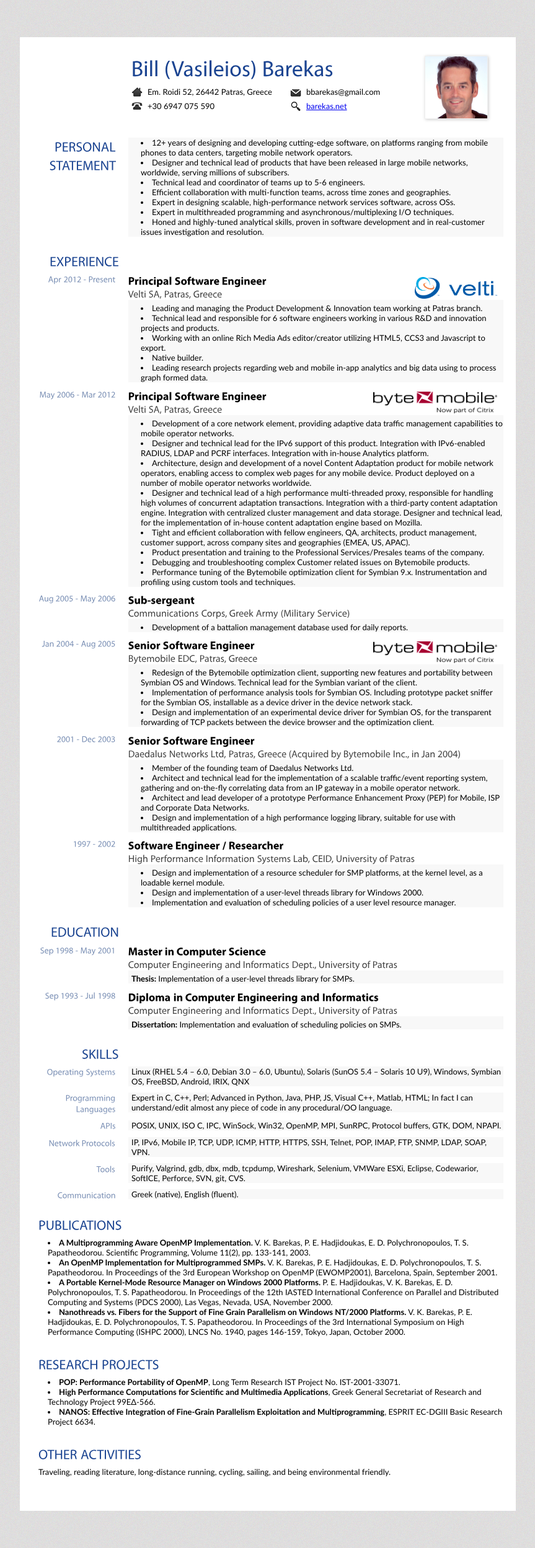
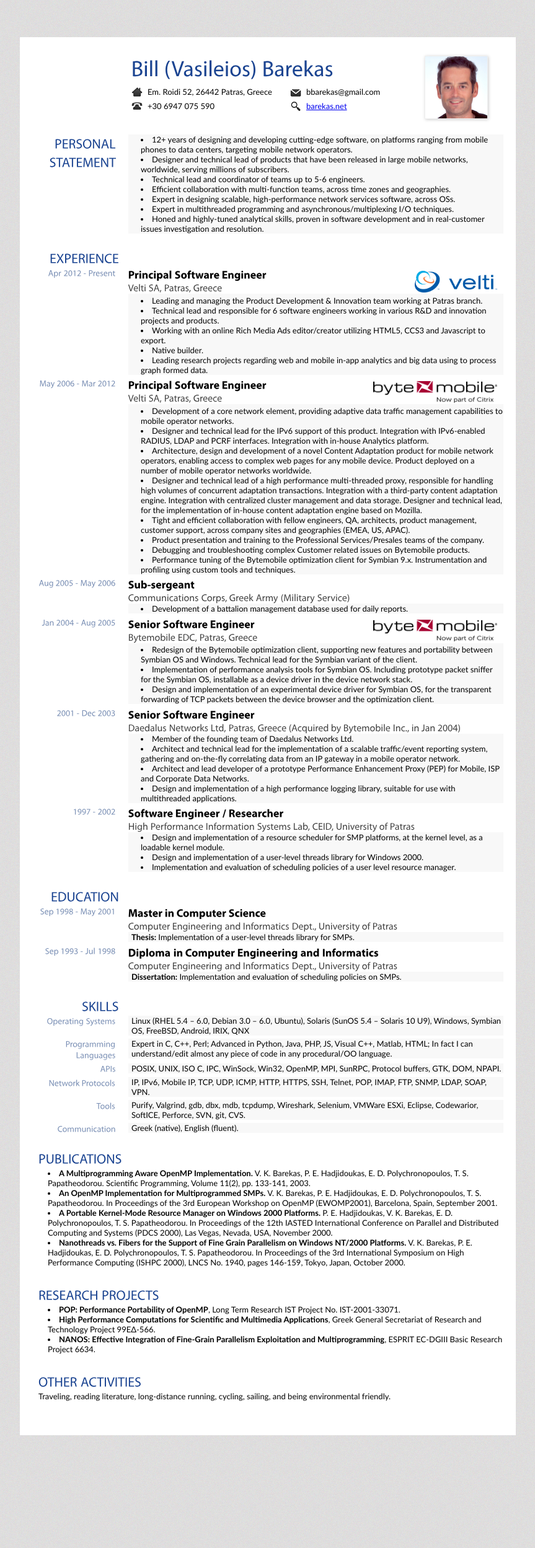
Before and after one commit to bbarekas/bbarekas.github.com, a Jekyll site: the page resume/index.html, which Jekyll copies as it is, in a window 1280 px wide. Shown: the whole page at 62% size, without its empty margins (208-1071 px from the left). Built offline with Jekyll 4.4.1, drawn with Linux system fonts in a browser that asks for light colours; Markdown is read by kramdown in place of the engine named in the settings.

Commit message:
Remove vertical whitespace.

```diff
--- a/resume/css/resume.css
+++ b/resume/css/resume.css
@@ -59,7 +59,7 @@ body {
 }
 
 .position {
-    margin-top: 5px;
+    /*margin-top: 5px;*/
     margin-bottom: 5px;
     width: 100%;
     float: left;
@@ -114,7 +114,7 @@ body {
 }
 
 .position_header {
-    margin-bottom: 5px;
+    /*margin-bottom: 5px;*/
     margin-left: -5px;
 }
 
```
